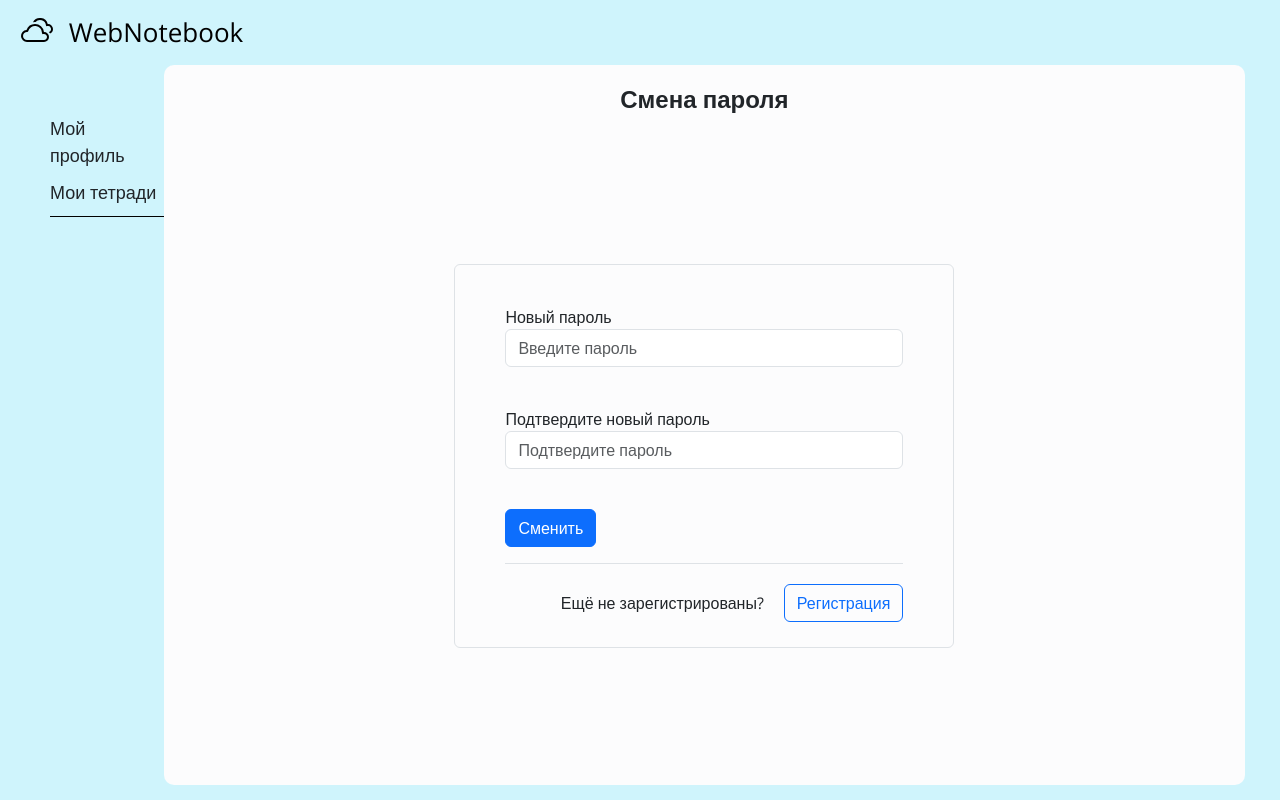
After one commit to satoad/WebNotebook, a Flask app: page /changepass in a window 1280 px wide. The commit adds this page. Run offline with Flask 3, Linux system fonts and the light colour scheme; a user stored in the database is signed in; some libraries are stand-ins or nearby versions.

Commit message:
Feature: 	1. Функция смены пароля

```diff
--- /dev/null
+++ b/forms/changepassform.py
@@ -0,0 +1,9 @@
+from flask_wtf import FlaskForm
+from wtforms import PasswordField, SubmitField
+from wtforms.validators import DataRequired
+
+
+class ChangepassForm(FlaskForm):
+    password = PasswordField('Новый пароль', validators=[DataRequired()])
+    password_again = PasswordField('Подтвердите новый пароль', validators=[DataRequired()])
+    submit = SubmitField('Сменить')
--- a/forms/loginform.py
+++ b/forms/loginform.py
@@ -1,5 +1,5 @@
 from flask_wtf import FlaskForm
-from wtforms import StringField, PasswordField, EmailField, SubmitField
+from wtforms import PasswordField, EmailField, SubmitField
 from wtforms.validators import DataRequired
 
 
--- a/main.py
+++ b/main.py
@@ -3,6 +3,7 @@ from data import db_session
 from data.users import User
 from forms.signinform import SigninForm
 from forms.loginform import LoginForm
+from forms.changepassform import ChangepassForm
 from flask_login import LoginManager, login_user, logout_user, login_required, current_user
 
 
@@ -115,6 +116,27 @@ def logout():
     return redirect("/")
 
 
+@app.route('/changepass', methods=['POST', 'GET'])
+@login_required
+def changepass():
+    form = ChangepassForm()
+    param = {}
+    param['bootstrap'] = url_for('static', filename='css/bootstrap.min.css')
+    param['style'] = url_for('static', filename='css/style.css')
+    param['clouds'] = url_for('static', filename='sources/icons/clouds.svg')
+    param['form'] = form
+    if form.validate_on_submit():
+        if form.password.data != form.password_again.data:
+            param['message'] = 'Пароли не совпадают'
+            return render_template('changepass.html', **param)
+        db_sess = db_session.create_session()
+        user = db_sess.query(User).filter(User.email == current_user.email).first()
+        user.set_password(form.password.data)
+        db_sess.commit()
+        return redirect('/profile')
+    return render_template('changepass.html', **param)
+
+
 if __name__ == '__main__':
     db_session.global_init("db/users.db")
     app.run(port=8080, host='127.0.0.1')
--- /dev/null
+++ b/templates/changepass.html
@@ -0,0 +1,68 @@
+<!DOCTYPE html>
+<html lang="en">
+<head>
+    <meta charset="UTF-8">
+    <meta http-equiv="X-UA-Compatible" content="IE=edge">
+    <meta name="viewport" content="width=device-width, initial-scale=1.0">
+    <link rel="stylesheet" href="{{ bootstrap }}">
+    <link rel="stylesheet" href="{{ style }}">
+    <title>WebNotebook</title>
+</head>
+<body class="bg-info-subtle">
+    <header>
+        <nav class="navbar bg-info-subtle">
+            <div class="container-fluid">
+              <a class="navbar-brand" href="index">
+                <img src="{{ clouds }}" alt="Logo" width="50" height="32" class="d-inline-block align-text-top">
+                WebNotebook
+              </a>
+
+            </div>
+          </nav>
+    </header>
+    <main class="main">
+        <div class="sidebar">
+            <ul class="nav-sidebar">
+                <li class="nav-sidebar__link"><a href="profile">Мой профиль</a></li>
+                <li class="nav-sidebar__link"><a href="index">Мои тетради</a></li>
+            </ul>
+            <div class="sidebar__line"></div>
+          </div>
+
+        <div class="body bg-light-subtle">
+          <h3 class="body__title">Смена пароля</h3>
+
+          <div class="signin-wrapper border rounded">
+            <form action="#" method="post" class="signin" autocomplete="on">
+                {{ form.hidden_tag() }}
+                <p>
+                    {{ form.password.label }}<br>
+                    {{ form.password(class="form-control", type="password", placeholder="Введите пароль") }}<br>
+                    {% for error in form.password.errors %}
+                        <div class="alert alert-danger" role="alert">
+                            {{ error }}
+                        </div>
+                    {% endfor %}
+                </p>
+                <p>
+                    {{ form.password_again.label }}<br>
+                    {{ form.password_again(class="form-control", type="password", placeholder="Подтвердите пароль") }}<br>
+                    {% for error in form.password_again.errors %}
+                        <div class="alert alert-danger" role="alert">
+                            {{ error }}
+                        </div>
+                    {% endfor %}
+                </p>
+                <p>{{ form.submit(type="submit", class="btn btn-primary") }}</p>
+                <div>{{ message }}</div>
+            </form>
+
+            <div class="to-signin border-top">
+              <span>Ещё не зарегистрированы?</span>
+              <a href="signin" class="btn btn-outline-primary">Регистрация</a>
+            </div>
+          </div>
+        </div>
+    </main>
+</body>
+</html>
--- a/templates/profile.html
+++ b/templates/profile.html
@@ -41,7 +41,7 @@
               <span>{{ email }}</span>
             </div>
             <div class="profile-btn">
-              <button type="button" class="btn btn-outline-primary">Сменить пароль</button>
+              <a href="changepass" class="btn btn-outline-primary">Сменить пароль</a>
               <a href="logout" class="btn btn-outline-danger">Выйти</a>
             </div>
           </div>
```
Also changed, not shown: db/users.db.
